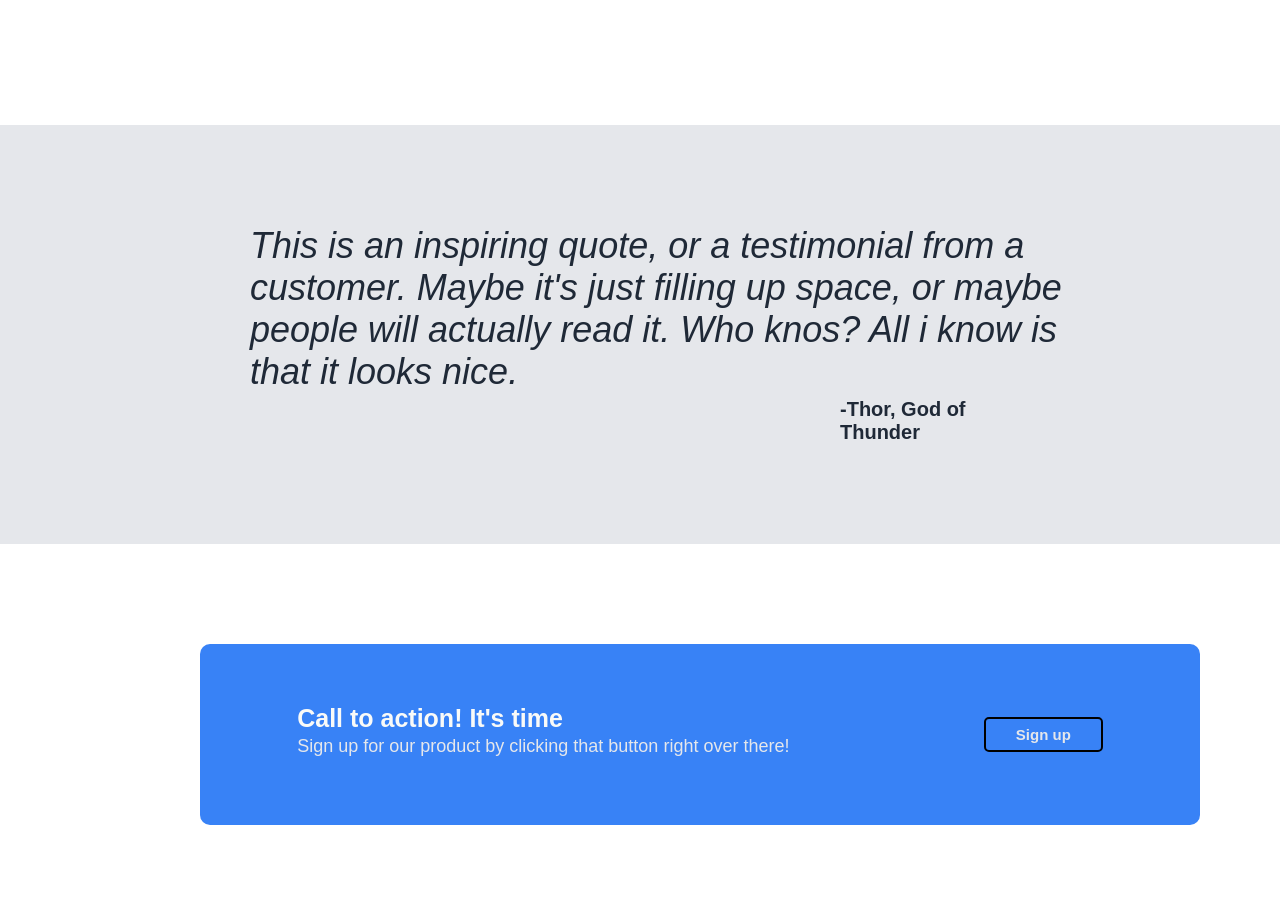
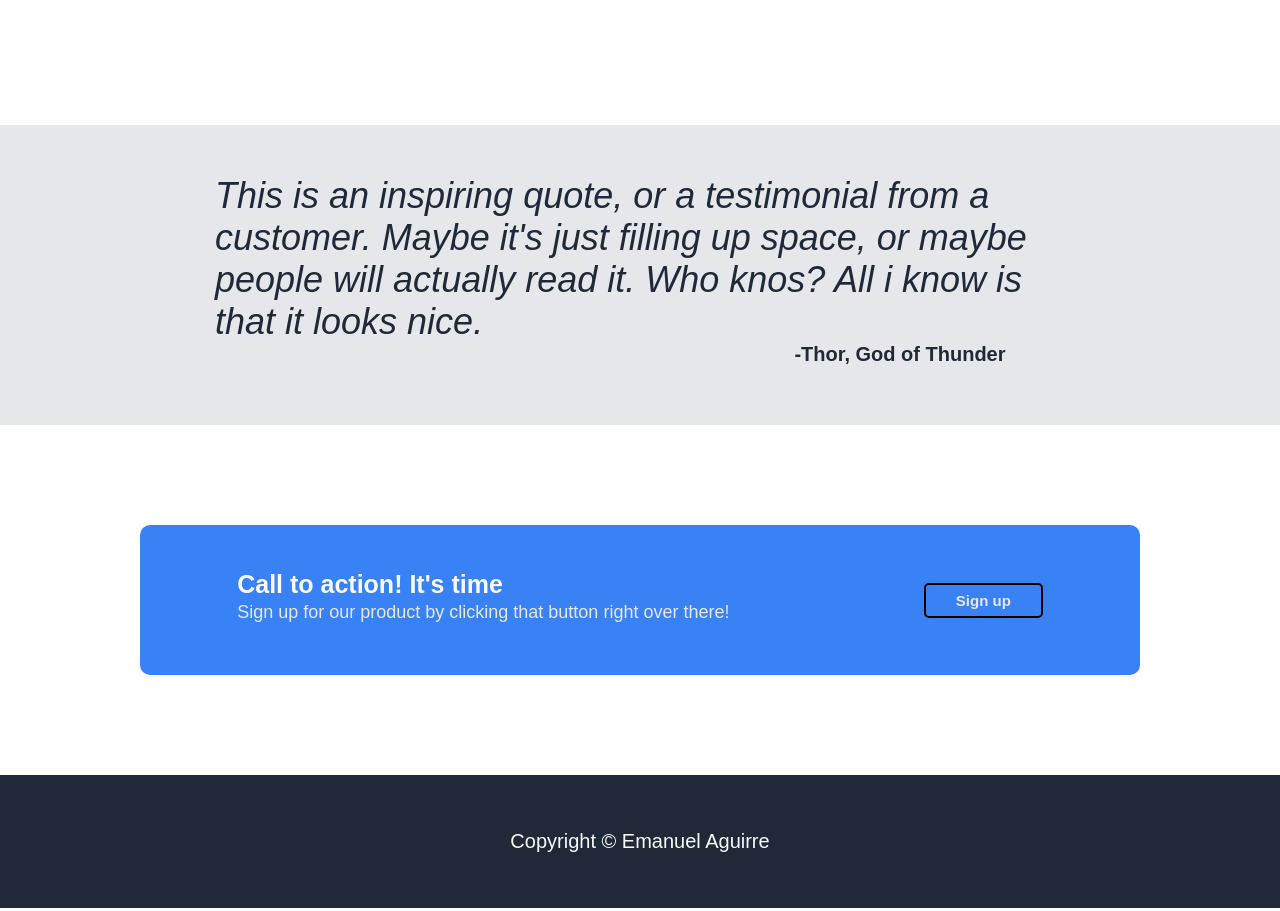
Before and after one commit to Emmily808/My-First-Land-Page, a plain HTML site: page index.html in a window 1280 px wide. Shown: the part 800-1711 px from the top of the page. Drawn offline with Linux system fonts and the light colour scheme.

Commit message:
Add files via upload

```diff
--- a/index.html
+++ b/index.html
@@ -35,11 +35,15 @@
 
         <p>This website has some subtext that goes here under the main title. it's a smaller font and the color is lower contrast</p>
 
-        <button type="button" id="signup1">
+        <button href="google.com" id="signup1">
             Sign up
        </button>
        </div>
-        <img class="image" src="foto1" alt="NO_DATA_YET"  width="0" height="0">
+
+       <div class="placeholder">
+       <img class="image" src="foto1" alt="NO_DATA_YET"  width="0" height="0">
+        </div>
+
     </div>
 
     <div class="middle">
@@ -73,16 +77,19 @@
             <div class="text">This is an inspiring quote, or a testimonial from a customer. Maybe it's just filling up space, or maybe people will actually read it. Who knos? All i know is that it looks nice.</div>
              <div class="author">-Thor, God of Thunder</div>
         </div>
+
+    <div class="bottom">
         <div class="blue-box">
            <div class="action">
             <h2>Call to action! It's time</h2>
             <p>Sign up for our product by clicking that button right over there!</p>
            </div>
-            <button id="signup2" type="button">Sign up </button>
+            <button id="signup2">Sign up </button>
         </div>
 
     </div>
 
+    </div>
     <div class="footer">
         Copyright © Emanuel Aguirre
     </div>
--- a/style.css
+++ b/style.css
@@ -85,10 +85,18 @@ button{
 
 }
 
+.placeholder{
+    display: flex;
+    height: auto;
+    width: 300px;
+    margin-left: 200px;
+    background-color: #F9FAF8;
+}
+
 .image{
-    height: 200px;
-    width: 200px;
-    margin-left: 200px;
+    height: auto;
+    width: 300px;
+
 }
 
 .info{
@@ -140,26 +148,33 @@ button{
     font-size: 20px;
     font-weight: bold;
     color: #1f2937;
-    padding-top: 5px;
-    padding-left: 590px;
+    margin-left: 520px;
 }
 
 .quote{
-    padding: 100px 300px 100px 250px;
+    display: flex;
     background-color: #E5E7EB;
+    flex-direction: column;
+    align-items: center;
+    height: 250px;
+    padding-top: 50px;
+}
+
+.bottom{
+    display: flex;
+    justify-content: center;
+    padding: 100px 0px;
 }
 
 .blue-box{
+    display: flex;
     background-color: #3882f6;
     width: 1000px;
-    display: flex;
+    height: 150px;
     border-radius: 10px;
     color: #F9FAF8;
     justify-content: space-around;
     align-items: center;
-    margin: 100px 300px 100px 200px;
-    padding-top: 60px;
-    padding-bottom: 60px;
 
 }
 
```
